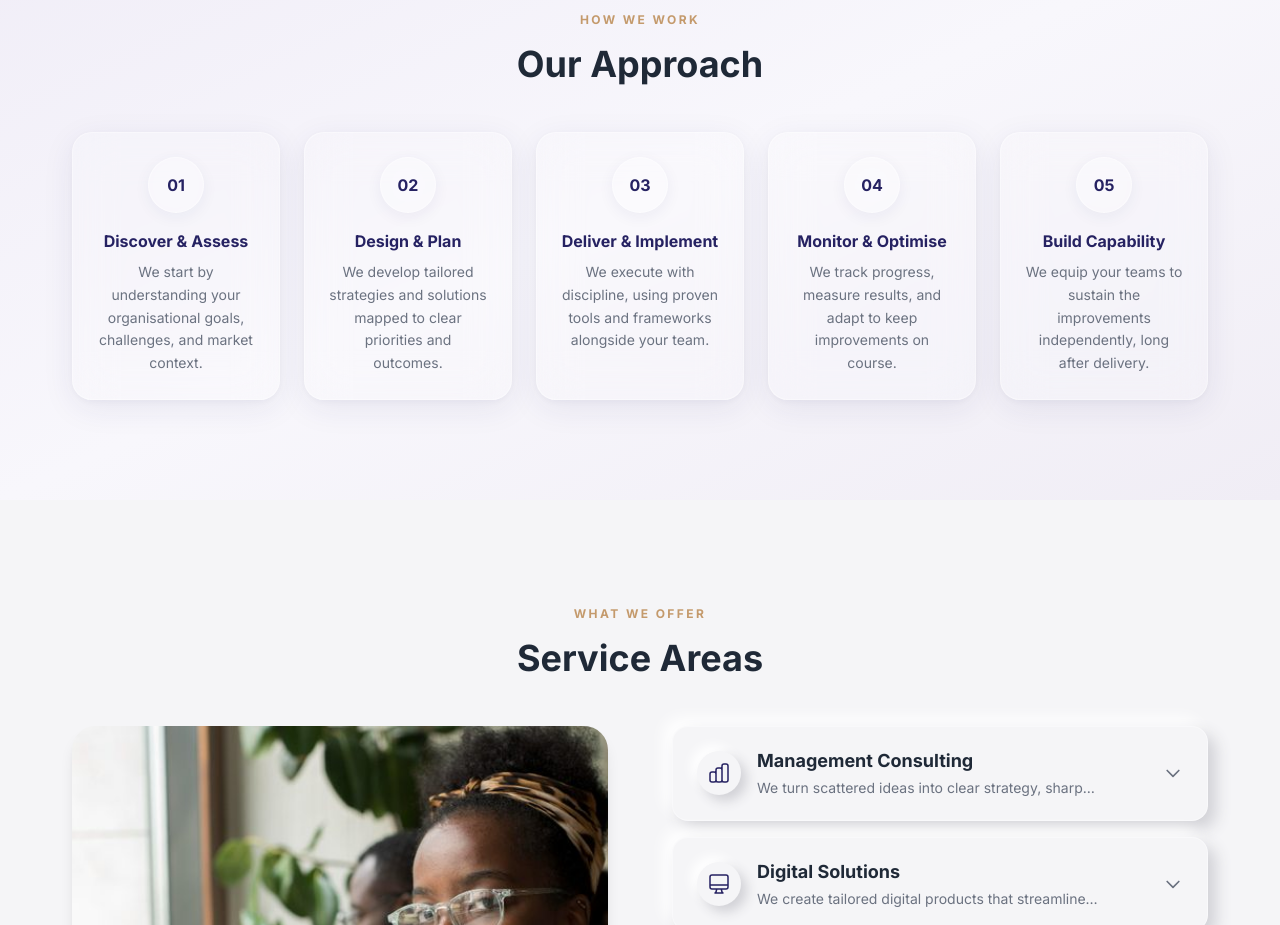
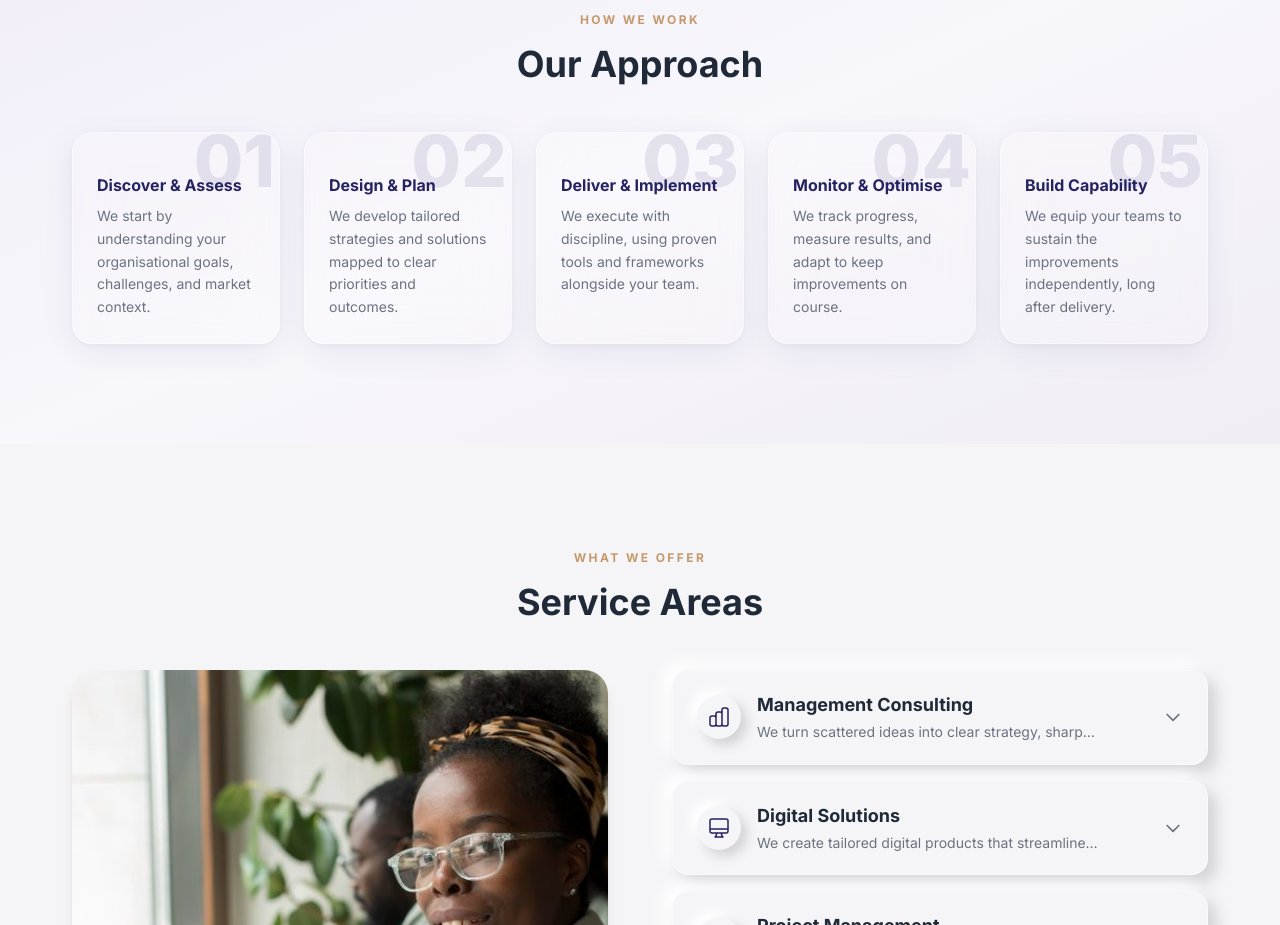
Before and after one commit to King-odysseus/TijhaWebsite, a React (Vite) app: page /services in a window 1280 px wide. Shown: the part 1480-2405 px from the top of the page. Built offline with nearby package versions, Linux system fonts and the light colour scheme.

Commit message:
design: use big-number watermark cards for Our Approach steps

```diff
--- a/src/pages/ServicesPage.jsx
+++ b/src/pages/ServicesPage.jsx
@@ -202,10 +202,16 @@ function ServicesPage() {
           </div>
           <div className="grid grid-cols-1 sm:grid-cols-2 lg:grid-cols-5 gap-6">
             {approach.map((s) => (
-              <div key={s.step} className="glass-card p-6 text-center">
-                <div className="glass-circle w-14 h-14 mx-auto mb-4 text-indigo font-bold">{s.step}</div>
-                <h3 className="text-base font-bold text-indigo mb-2">{s.title}</h3>
-                <p className="text-sm text-brand-body leading-relaxed">{s.desc}</p>
+              <div key={s.step} className="glass-card relative overflow-hidden p-6 pt-10">
+                {/* Large translucent step number watermark behind the content */}
+                <span
+                  aria-hidden="true"
+                  className="pointer-events-none absolute -top-2 right-1 select-none text-7xl font-black leading-none text-indigo/10"
+                >
+                  {s.step}
+                </span>
+                <h3 className="relative z-10 text-base font-bold text-indigo mb-2">{s.title}</h3>
+                <p className="relative z-10 text-sm text-brand-body leading-relaxed">{s.desc}</p>
               </div>
             ))}
           </div>
```
